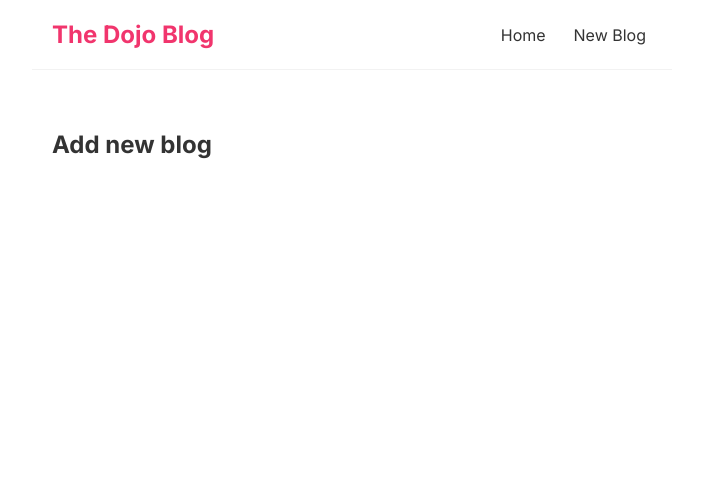
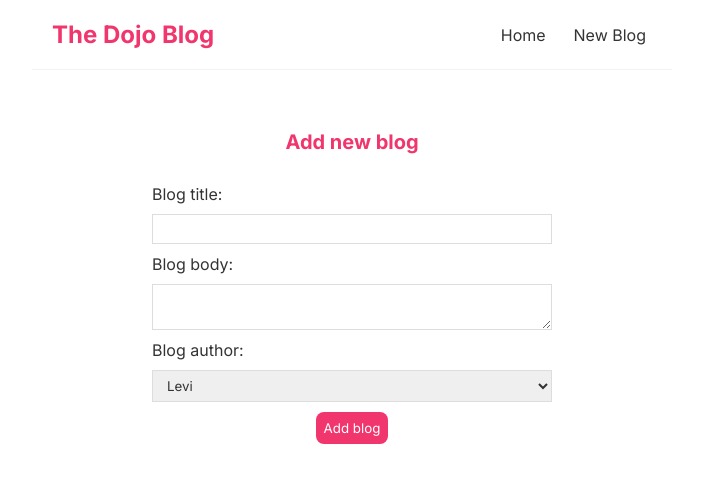
Before and after one commit to leventenyiro/react-test, a React (Create React App) app: page /create in a window 1280 px wide. Shown: the top 482 px of the page, without its empty margins (288-991 px from the left). Built offline with nearby package versions, Linux system fonts and the light colour scheme; the HTML template or start-up script is replaced by a standard one.

Commit message:
Controlled inputs (forms)

```diff
--- a/src/Create.js
+++ b/src/Create.js
@@ -1,7 +1,40 @@
+import { useState } from "react";
+
 const Create = () => {
+    const [title, setTitle] = useState();
+    const [body, setBody] = useState();
+    const [author, setAuthor] = useState('levi');
+
     return (
         <div className="create">
             <h2>Add new blog</h2>
+            <form>
+                <label>Blog title:</label>
+                <input
+                    type="text"
+                    required
+                    value={title}
+                    onChange={(e) => setTitle(e.target.value)}
+                />
+
+                <label>Blog body:</label>
+                <textarea
+                    required
+                    value={body}
+                    d       onChange={(e) => setBody(e.target.value)}
+                ></textarea>
+
+                <label>Blog author:</label>
+                <select
+                    value={author}
+                    onChange={(e) => setAuthor(e.target.value)}
+                >
+                    <option value="levi">Levi</option>
+                    <option value="zsombor">Zsombor</option>
+                </select>
+                <button>Add blog</button>
+                <p>{title}</p>
+            </form>
         </div>
     );
 }
--- a/src/index.css
+++ b/src/index.css
@@ -58,3 +58,36 @@
 .blog-details div {
   margin: 20px 0;
 }
+
+/* CREATE */
+
+.create {
+  max-width: 400px;
+  margin: 0 auto;
+  text-align: center;
+}
+.create label {
+  text-align: left;
+  display: block;
+}
+.create h2 {
+  font-size: 20px;
+  color: #f1356d;
+  margin-bottom: 30px;
+}
+.create input, .create textarea, .create select {
+  width: 100%;
+  padding: 6px 10px;
+  margin: 10px 0;
+  border: 1px solid #ddd;
+  box-sizing: border-box;
+  display: block;
+}
+.create button {
+  background: #f1356d;
+  color: #fff;
+  border: 0;
+  padding: 8px;
+  border-radius: 8px;
+  cursor: pointer;
+}
```
